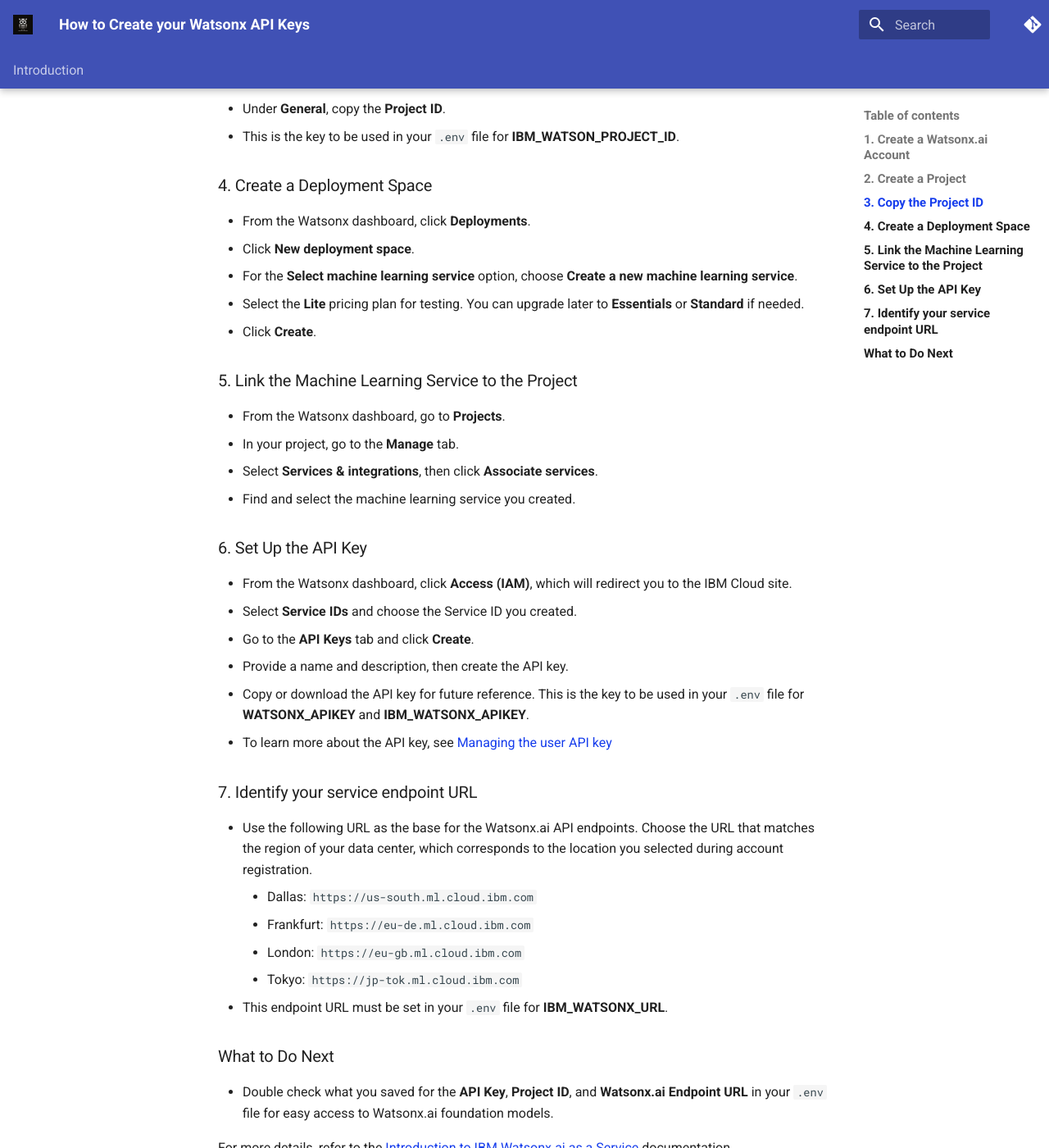
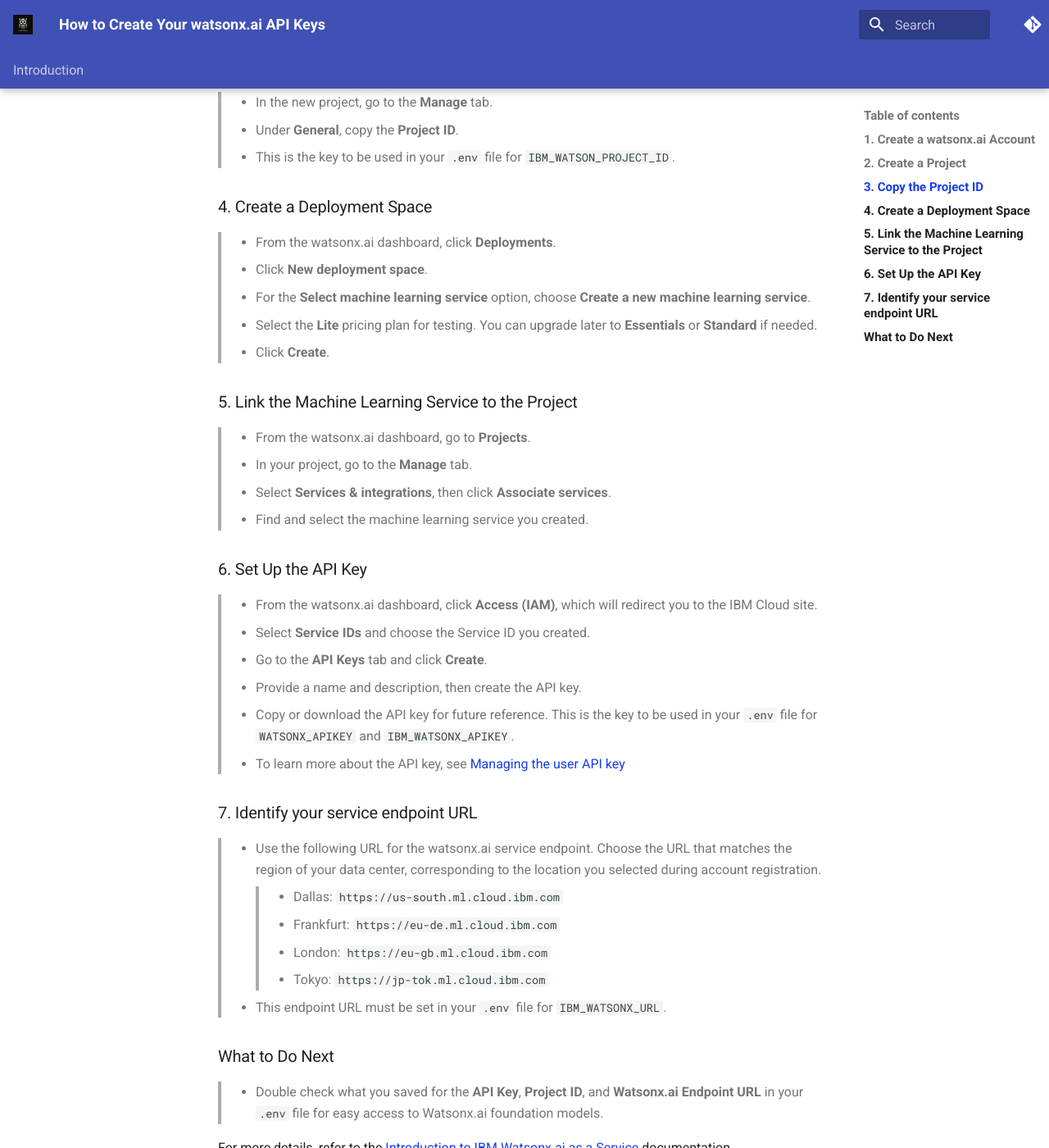
Before and after one commit to AthenaDecisionSystems/athena-ibm-techxchange, an MkDocs documentation site: the page built from docs/ibm-watsonx-api-keys.md, in a window 1280 px wide and 1400 px high, scrolled down 602 px. Shown: the whole window at 82% size. Built offline with MkDocs 1.6.1 and Material for MkDocs 9.7.7, drawn with Linux system fonts in a browser that asks for light colours; comment, search, counter and statistics services are not loaded; some of the changed text lies outside the part shown.

Commit message:
Cosmetic changes

```diff
--- a/docs/ibm-watsonx-api-keys.md
+++ b/docs/ibm-watsonx-api-keys.md
@@ -1,53 +1,53 @@
-# How to Create your Watsonx API Keys
+# How to Create Your watsonx.ai API Keys
 
-Follow these steps to create your Watsonx API keys:
+Follow these steps to create your watsonx.ai API keys:
 
-### 1. Create a Watsonx.ai Account
-   - Visit [Watsonx.ai](https://watsonx.ai) and click **Start your free trial**.
-   - Complete the sign-up process and log in.
+### 1. Create a watsonx.ai Account
+> - Visit [watsonx.ai](https://watsonx.ai) and click **Start your free trial**.
+> - Complete the sign-up process and log in.
 
 ### 2. Create a Project
-   - From the IBM Watsonx dashboard, open the navigation panel and go to **Projects > View all projects**.
-   - Click **New project**.
-   - Provide a name and description for your project.
-   - Choose a data storage option.
-   - Click **Create**.
+> - From the IBM watsonx.ai dashboard, open the navigation panel and go to **Projects > View all projects**.
+> - Click **New project**.
+> - Provide a name and description for your project.
+> - Choose a data storage option.
+> - Click **Create**.
 
 ### 3. Copy the Project ID
-   - In the new project, go to the **Manage** tab.
-   - Under **General**, copy the **Project ID**.
-   - This is the key to be used in your `.env` file for **IBM_WATSON_PROJECT_ID**.
+> - In the new project, go to the **Manage** tab.
+> - Under **General**, copy the **Project ID**.
+> - This is the key to be used in your `.env` file for `IBM_WATSON_PROJECT_ID`.
 
 ### 4. Create a Deployment Space
-   - From the Watsonx dashboard, click **Deployments**.
-   - Click **New deployment space**.
-   - For the **Select machine learning service** option, choose **Create a new machine learning service**.
-   - Select the **Lite** pricing plan for testing. You can upgrade later to **Essentials** or **Standard** if needed.
-   - Click **Create**.
+> - From the watsonx.ai dashboard, click **Deployments**.
+> - Click **New deployment space**.
+> - For the **Select machine learning service** option, choose **Create a new machine learning service**.
+> - Select the **Lite** pricing plan for testing. You can upgrade later to **Essentials** or **Standard** if needed.
+> - Click **Create**.
 
 ### 5. Link the Machine Learning Service to the Project
-   - From the Watsonx dashboard, go to **Projects**.
-   - In your project, go to the **Manage** tab.
-   - Select **Services & integrations**, then click **Associate services**.
-   - Find and select the machine learning service you created.
+> - From the watsonx.ai dashboard, go to **Projects**.
+> - In your project, go to the **Manage** tab.
+> - Select **Services & integrations**, then click **Associate services**.
+> - Find and select the machine learning service you created.
 
 ### 6. Set Up the API Key
-   - From the Watsonx dashboard, click **Access (IAM)**, which will redirect you to the IBM Cloud site.
-   - Select **Service IDs** and choose the Service ID you created.
-   - Go to the **API Keys** tab and click **Create**.
-   - Provide a name and description, then create the API key.
-   - Copy or download the API key for future reference. This is the key to be used in your `.env` file for **WATSONX_APIKEY** and **IBM_WATSONX_APIKEY**.
-   - To learn more about the API key, see [Managing the user API key](https://dataplatform.cloud.ibm.com/docs/content/wsj/admin/admin-apikeys.html?context=wx&audience=wdp)
+> - From the watsonx.ai dashboard, click **Access (IAM)**, which will redirect you to the IBM Cloud site.
+> - Select **Service IDs** and choose the Service ID you created.
+> - Go to the **API Keys** tab and click **Create**.
+> - Provide a name and description, then create the API key.
+> - Copy or download the API key for future reference. This is the key to be used in your `.env` file for `WATSONX_APIKEY` and `IBM_WATSONX_APIKEY`.
+> - To learn more about the API key, see [Managing the user API key](https://dataplatform.cloud.ibm.com/docs/content/wsj/admin/admin-apikeys.html?context=wx&audience=wdp)
 
 ### 7. Identify your service endpoint URL
-   - Use the following URL as the base for the Watsonx.ai API endpoints. Choose the URL that matches the region of your data center, which corresponds to the location you selected during account registration.
-      - Dallas: `https://us-south.ml.cloud.ibm.com`
-      - Frankfurt: `https://eu-de.ml.cloud.ibm.com`
-      - London: `https://eu-gb.ml.cloud.ibm.com`
-      - Tokyo: `https://jp-tok.ml.cloud.ibm.com`
-   - This endpoint URL must be set in your `.env` file for **IBM_WATSONX_URL**.
+> - Use the following URL for the watsonx.ai service endpoint. Choose the URL that matches the region of your data center, corresponding to the location you selected during account registration.
+>> - Dallas: `https://us-south.ml.cloud.ibm.com`
+>> - Frankfurt: `https://eu-de.ml.cloud.ibm.com`
+>> - London: `https://eu-gb.ml.cloud.ibm.com`
+>> - Tokyo: `https://jp-tok.ml.cloud.ibm.com`
+> - This endpoint URL must be set in your `.env` file for `IBM_WATSONX_URL`.
 
 ### What to Do Next
-   - Double check what you saved for the **API Key**, **Project ID**, and **Watsonx.ai Endpoint URL** in your `.env` file for easy access to Watsonx.ai foundation models.
+> - Double check what you saved for the **API Key**, **Project ID**, and **Watsonx.ai Endpoint URL** in your `.env` file for easy access to Watsonx.ai foundation models.
 
 For more details, refer to the [Introduction to IBM Watsonx.ai as a Service](https://www.ibm.com/docs/en/watsonx) documentation.
```
Also changed, not shown: docs/index.md (+8 -8 lines).
